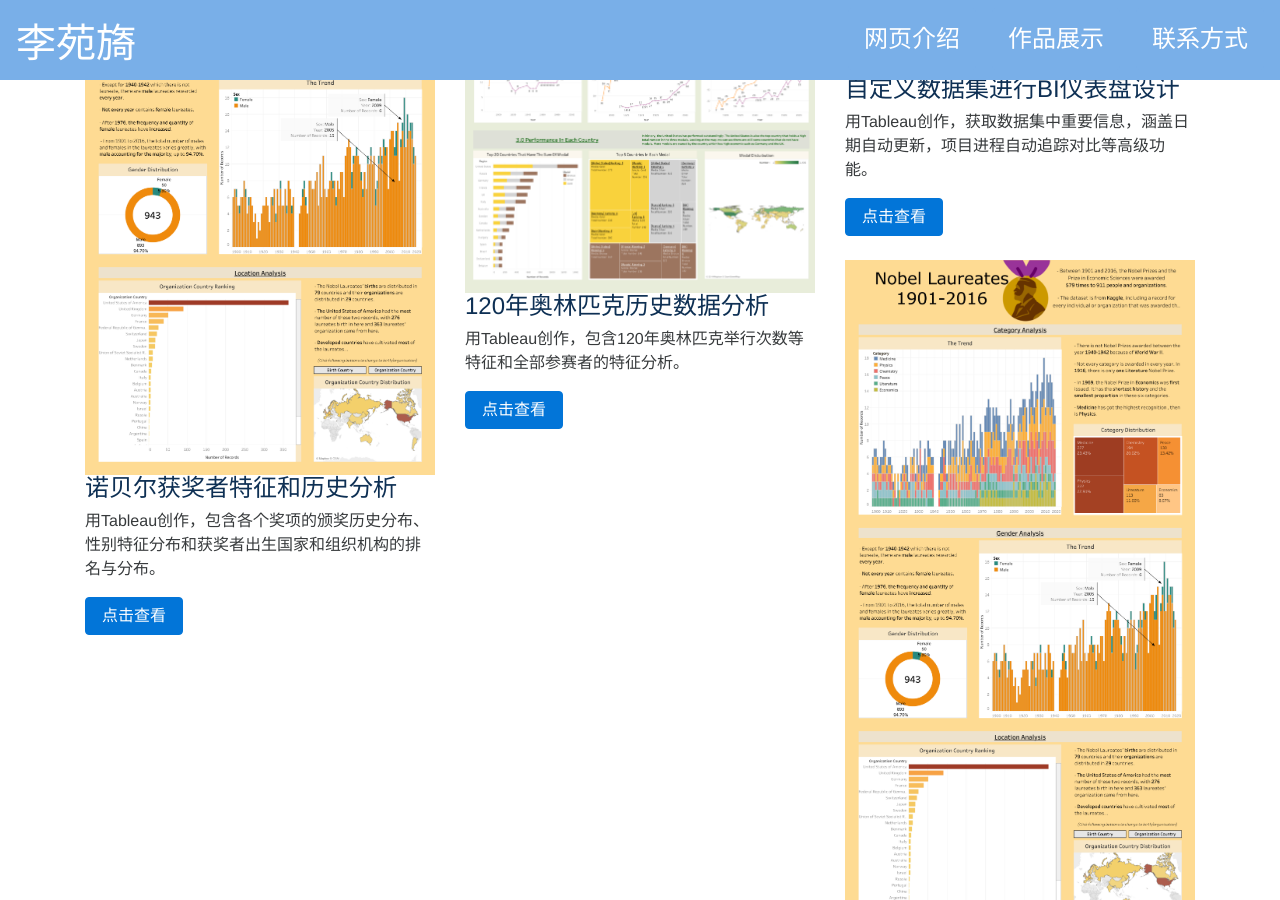
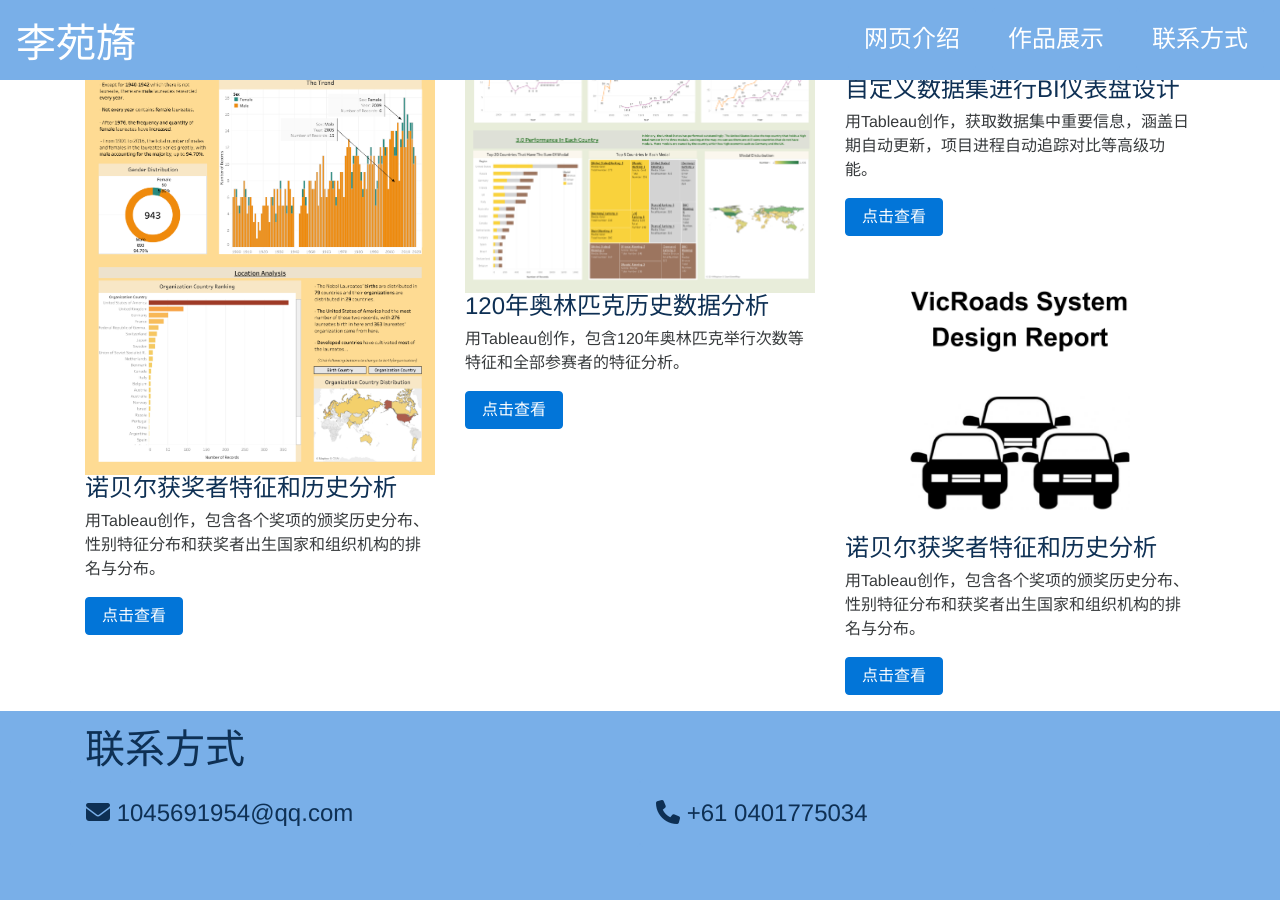
Before and after one commit to portfolio-central/jekyll-instagram-portfolio-theme, a Jekyll site: the page built from index.html, in a window 1280 px wide and 900 px high, scrolled down 966 px. Built offline with Jekyll 4.4.1, drawn with Linux system fonts in a browser that asks for light colours; nearby versions of some CDN libraries.

Commit message:
image change

```diff
--- a/_includes/instagram.html
+++ b/_includes/instagram.html
@@ -50,7 +50,7 @@
             <div class="col-md-4">
 
                 <div class="card border-dark mb-3" >
-                    <img class="card-img-top" src="./web-dist/images/nobel.jpg" alt="Card image" style="width:100%"  >
+                    <img class="card-img-top" src="./web-dist/images/3003report.png" alt="Card image" style="width:100%"  >
                     <div class="card-body">
                         <h4 class="card-title">诺贝尔获奖者特征和历史分析</h4>
                         <p class="card-text">用Tableau创作，包含各个奖项的颁奖历史分布、性别特征分布和获奖者出生国家和组织机构的排名与分布。</p>
```
